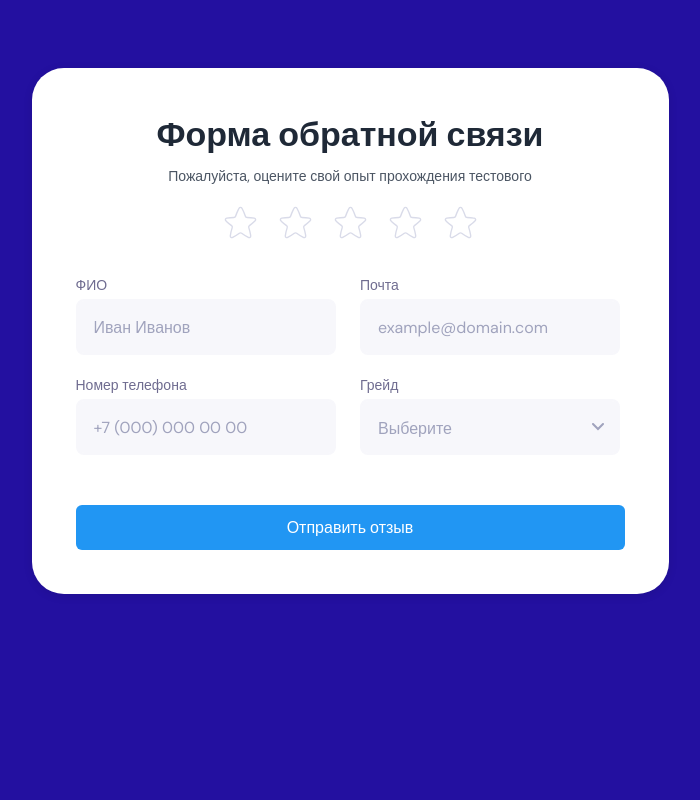
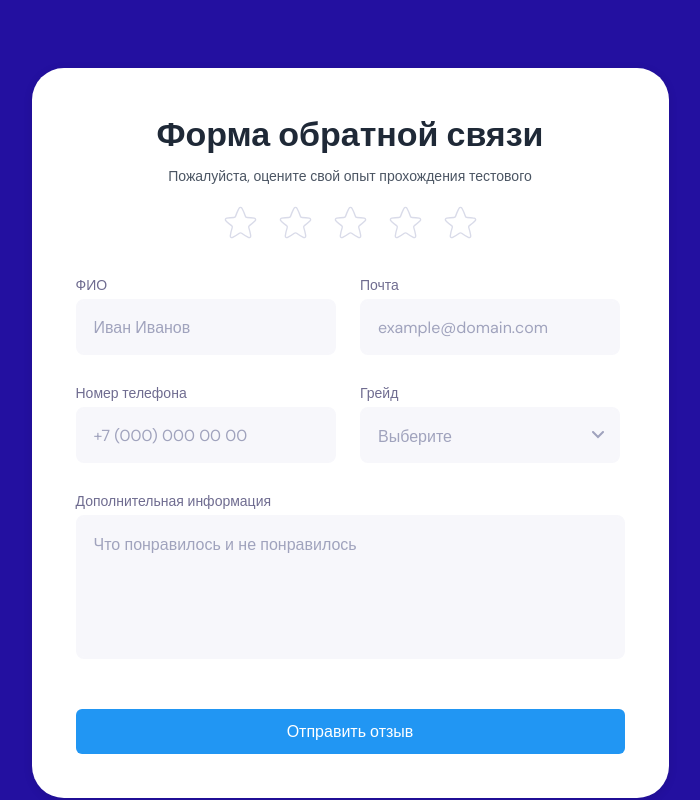
Before and after one commit to Necromayhem/form, a Vue app: page / in a window 1280 px wide. Shown: the whole page, without its empty margins (290-990 px from the left). Built offline with nearby package versions, Linux system fonts and the light colour scheme.

Commit message:
add textarea

```diff
--- a/src/components/FeedbackForm.vue
+++ b/src/components/FeedbackForm.vue
@@ -7,6 +7,7 @@ import FullNameInput from './ui/FullNameInput.vue';
 import EmailInput from './ui/EmailInput.vue';
 import PhoneInput from './ui/PhoneInput.vue';
 import GradeSelect from './ui/GradeSelect.vue';
+import TextareaInput from './ui/TextareaInput.vue';
 import ErrorToaster from './ui/ErrorToaster.vue';
 
 const rating = ref(0);
@@ -81,6 +82,8 @@ const handleOptionsUpdate = (newOptions: typeof options.value) => {
           <PhoneInput name="phone" />
           <GradeSelect name="grade" />
         </div>
+
+        <TextareaInput name="additionalInfo" />
       </div>
 
       <button type="submit" class="submit-button">Отправить отзыв</button>
@@ -127,7 +130,7 @@ const handleOptionsUpdate = (newOptions: typeof options.value) => {
 .form-row {
   display: flex;
   gap: 20px;
-  margin-bottom: 20px;
+  margin-bottom: 28px;
 }
 
 .rating-section {
--- /dev/null
+++ b/src/components/ui/TextareaInput.vue
@@ -0,0 +1,72 @@
+<script setup lang="ts">
+import { useField } from 'vee-validate';
+import { ref, watch } from 'vue';
+
+const props = defineProps({
+  name: {
+    type: String,
+    required: true
+  }
+});
+
+const { value } = useField<string>(props.name, () => true);
+
+const textareaValue = ref(value.value);
+
+watch(textareaValue, (newVal) => {
+  value.value = newVal;
+});
+</script>
+
+<template>
+  <div class="form-group">
+    <label :for="name">Дополнительная информация</label>
+    <textarea
+      v-model="textareaValue"
+      class="form-textarea"
+      :id="name"
+      placeholder="Что понравилось и не понравилось"
+    ></textarea>
+  </div>
+</template>
+
+<style scoped>
+.form-group {
+  flex: 1;
+  display: flex;
+  flex-direction: column;
+}
+
+.form-textarea {
+  width: 549px;
+  height: 144px;
+  padding: 14px 16px;
+  border: 2px solid #F7F7FB;
+  border-radius: 8px;
+  font-size: 16px;
+  line-height: 28px;
+  font-weight: 400;
+  background-color: #F7F7FB;
+  transition: all 0.3s ease;
+  resize: none;
+  font-family: inherit;
+}
+
+.form-textarea::placeholder {
+  color: #A0A3BD;
+  opacity: 1;
+}
+
+.form-textarea:focus {
+  outline: none;
+  border-color: #4A3AFF;
+}
+
+label {
+  margin-bottom: 4px;
+  font-size: 14px;
+  line-height: 20px;
+  font-weight: 400;
+  color: #6F6C90;
+}
+</style>
```
